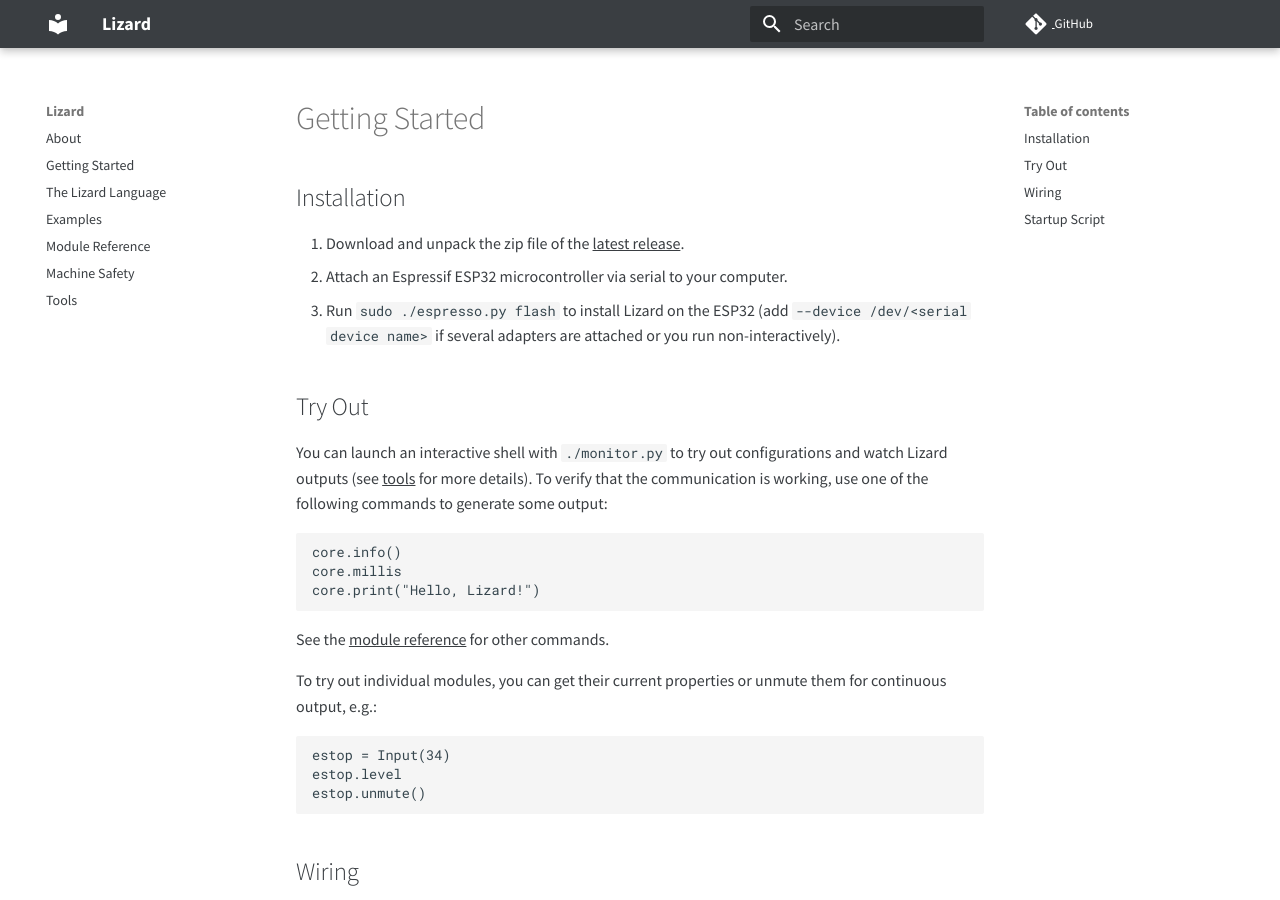
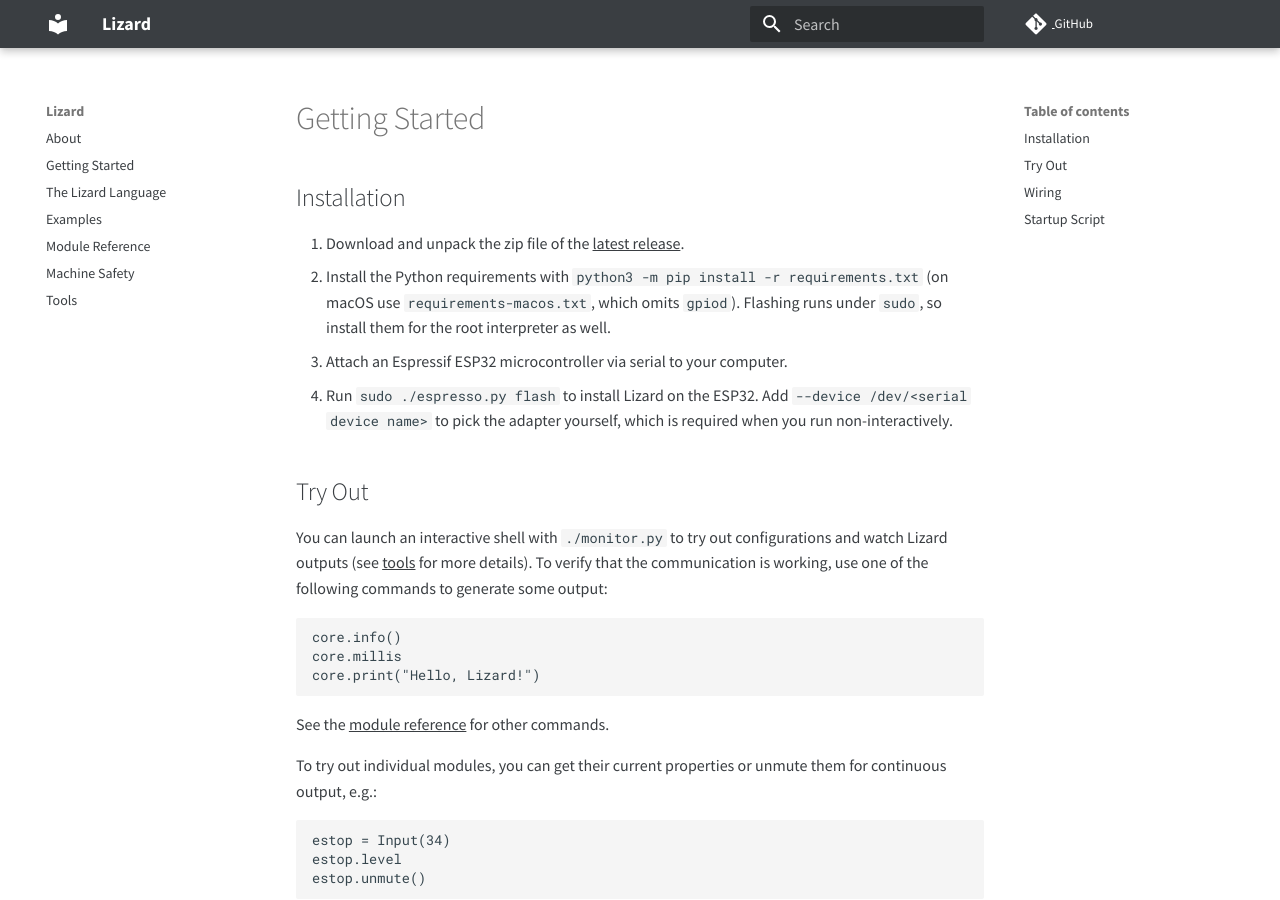
Before and after one commit to zauberzeug/lizard, an MkDocs documentation site: the page built from docs/getting_started.md, in a window 1280 px wide and 900 px high. Built offline with MkDocs 1.6.1 and Material for MkDocs 9.7.7, drawn with Linux system fonts in a browser that asks for light colours; comment, search, counter and statistics services are not loaded.

Commit message:
Say that detection needs pyserial where sudo can see it
Auto-detection is now the documented way to flash, and it imports pyserial
in the interpreter running the script -- under sudo the root one, which sees
neither a --user nor a virtualenv install. esptool being on the PATH says
nothing about that, so getting_started now installs the requirements as its
own step and names the sudo case, and the flash section points at --device
as the way past it.

Co-Authored-By: Claude Opus 5 (1M context) <noreply@anthropic.com>
Claude-Session: https://claude.ai/code/session_016PWhrgUWDqFYkJX62pviqM

```diff
--- a/docs/getting_started.md
+++ b/docs/getting_started.md
@@ -3,9 +3,12 @@
 ## Installation
 
 1. Download and unpack the zip file of the [latest release](https://github.com/zauberzeug/lizard/releases).
-2. Attach an Espressif ESP32 microcontroller via serial to your computer.
-3. Run `sudo ./espresso.py flash` to install Lizard on the ESP32
-   (add `--device /dev/<serial device name>` if several adapters are attached or you run non-interactively).
+2. Install the Python requirements with `python3 -m pip install -r requirements.txt`
+   (on macOS use `requirements-macos.txt`, which omits `gpiod`).
+   Flashing runs under `sudo`, so install them for the root interpreter as well.
+3. Attach an Espressif ESP32 microcontroller via serial to your computer.
+4. Run `sudo ./espresso.py flash` to install Lizard on the ESP32.
+   Add `--device /dev/<serial device name>` to pick the adapter yourself, which is required when you run non-interactively.
 
 ## Try Out
 
```
Also changed, not shown: docs/tools.md (+2 -0 lines).
